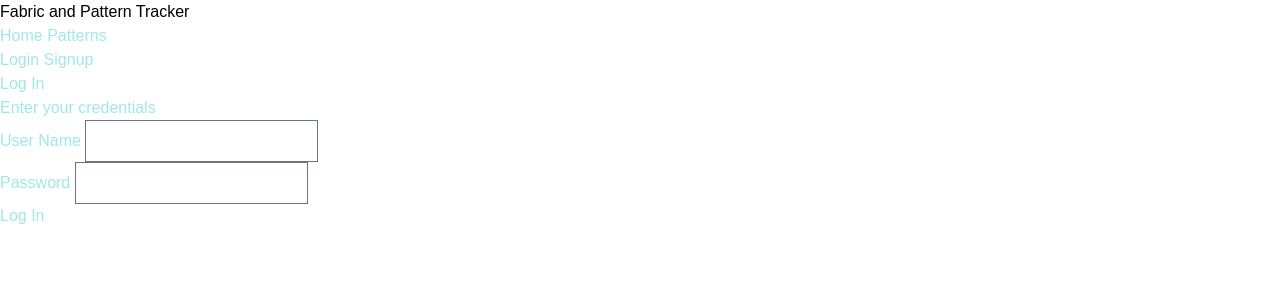
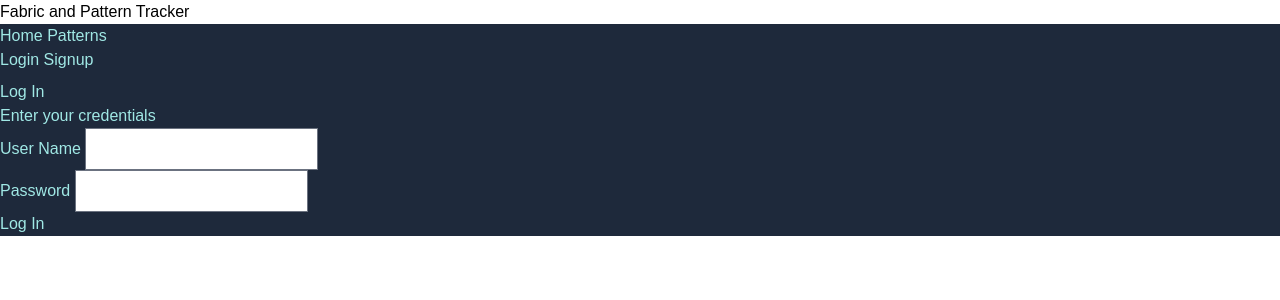
Before and after one commit to kangjoa/sew-serious, a Flask app: a page that uses sewing_app/templates/base.html in a window 1280 px wide. Shown: the top 300 px of the page. Run offline with Flask 3, Linux system fonts and the light colour scheme; style sheets or scripts are compiled from the project's sources.

Commit message:
Add bg color

```diff
--- a/sewing_app/templates/base.html
+++ b/sewing_app/templates/base.html
@@ -10,10 +10,11 @@
 </head>
 
 <body>
-    <div class="text-blue" id="content">
+    <div class="flex flex-col text-blue bg-charcoal" id="content">
         {% for message in get_flashed_messages() %}
         <p>{{ message }}</p>
         {% endfor %}
+        <div class="flex items-center mb-2">
             <nav>
                 <div>
                     <a href="/">Home</a>
@@ -34,6 +35,7 @@
                     {% endif %}
                 </div>
             </nav>
+        </div>
         {% if current_user.is_authenticated %}
         <p class="text-blue-600">You are logged in as {{ current_user.username }}</p>
         {% endif %}
```
Lines whose indentation alone changed are shown as unchanged.
